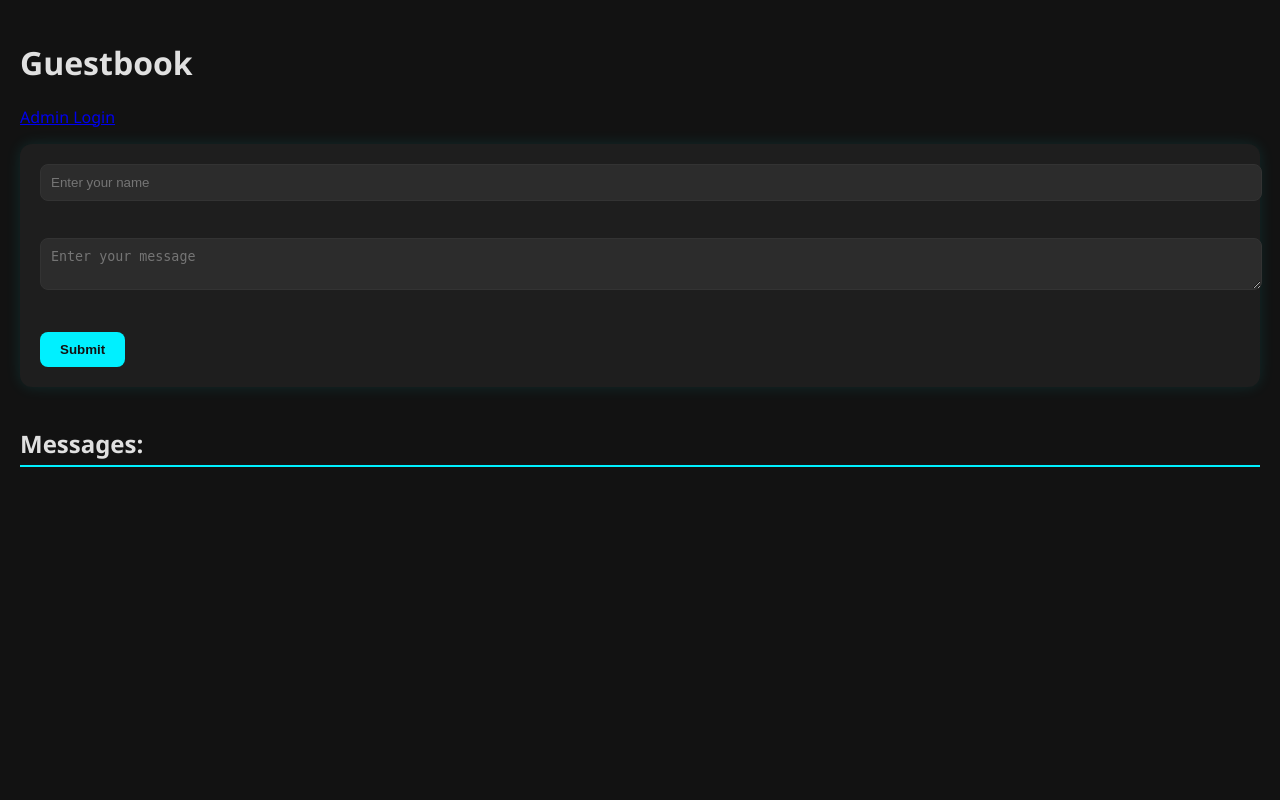
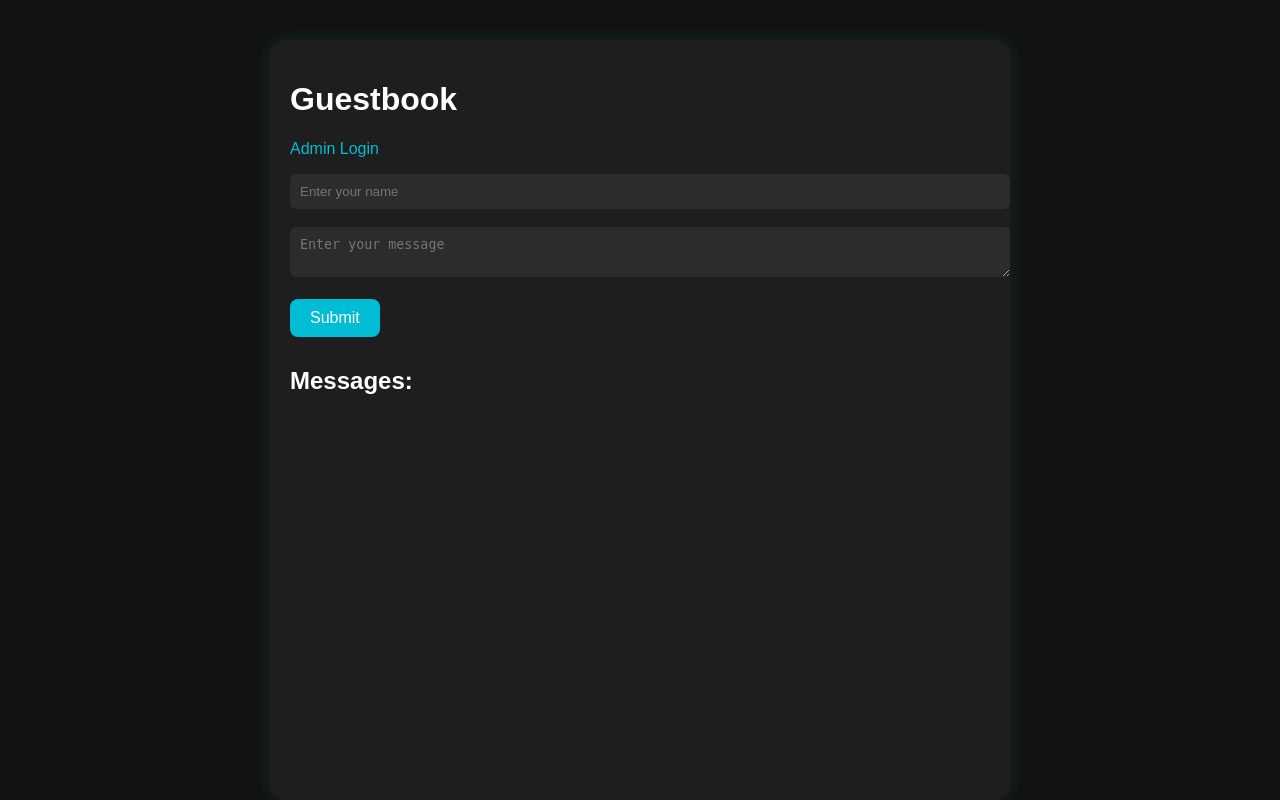
Before and after one commit to thepm-cpu/flask_docker_app, a Flask app: page / in a window 1280 px wide. Run offline with Flask 3, Linux system fonts and the light colour scheme.

Commit message:
updated the width

```diff
--- a/static/style.css
+++ b/static/style.css
@@ -1,91 +1,81 @@
-/* Dark Theme */
 body {
     background-color: #121212;
-    color: #e0e0e0;
-    font-family: 'Segoe UI', Tahoma, Geneva, Verdana, sans-serif;
+    color: #fff;
+    font-family: Arial, sans-serif;
     margin: 0;
-    padding: 20px;
+    padding: 0;
+    display: flex;
+    justify-content: center;
+    min-height: 100vh;
 }
 
-/* Form Styles */
-form {
+.container {
+    width: 90%;
+    max-width: 700px;
+    padding: 20px;
+    margin-top: 40px;
     background-color: #1e1e1e;
-    padding: 20px;
-    border-radius: 12px;
-    margin-bottom: 30px;
-    box-shadow: 0 0 15px rgba(0, 255, 255, 0.1);
+    border-radius: 15px;
+    box-shadow: 0 0 20px rgba(0, 255, 255, 0.1);
 }
 
-input[type="text"],
-textarea {
+form {
+    margin-bottom: 30px;
+    transition: transform 0.4s ease, opacity 0.4s ease;
+    animation: slideFadeIn 0.7s ease forwards;
+}
+
+@keyframes slideFadeIn {
+    0% {
+        transform: translateY(-20px);
+        opacity: 0;
+    }
+    100% {
+        transform: translateY(0);
+        opacity: 1;
+    }
+}
+
+input, textarea {
     width: 100%;
     padding: 10px;
-    margin-bottom: 15px;
-    border: 1px solid #333;
-    border-radius: 8px;
+    border-radius: 6px;
+    border: none;
     background-color: #2c2c2c;
-    color: #fff;
-    transition: border-color 0.3s ease, box-shadow 0.3s ease;
+    color: white;
 }
 
-input:focus,
-textarea:focus {
-    border-color: #00f0ff;
-    box-shadow: 0 0 5px #00f0ff;
-    outline: none;
-}
-
-/* Submit Button */
 button {
-    background-color: #00f0ff;
-    color: #121212;
+    background-color: #00bcd4;
     border: none;
+    color: white;
     padding: 10px 20px;
+    font-size: 1rem;
     border-radius: 8px;
     cursor: pointer;
-    font-weight: bold;
-    transition: background-color 0.3s ease, transform 0.2s ease;
+    transition: background-color 0.3s ease;
 }
 
 button:hover {
-    background-color: #00c4d6;
-    transform: scale(1.05);
-}
-
-/* Message Section */
-h2 {
-    margin-top: 40px;
-    border-bottom: 2px solid #00f0ff;
-    padding-bottom: 5px;
-}
-
-ul {
-    list-style-type: none;
-    padding: 0;
+    background-color: #0097a7;
 }
 
 li {
-    background-color: #1e1e1e;
-    padding: 15px;
-    border-radius: 10px;
     margin-bottom: 15px;
-    box-shadow: 0 0 8px rgba(0, 255, 255, 0.08);
-    transition: transform 0.2s ease;
 }
 
 li:hover {
-    transform: scale(1.02);
+    background-color: #2c2c2c;
+    border-radius: 8px;
+    padding: 8px;
+    transition: background-color 0.3s ease;
 }
 
-/* Timestamps */
-small {
-    display: block;
-    font-size: 0.85em;
-    color: #bbb;
-    margin-top: 5px;
+a {
+    color: #00bcd4;
+    text-decoration: none;
 }
 
-/* Animations (combined with animate.css) */
-.animate__animated {
-    animation-duration: 0.8s;
+a:hover {
+    text-decoration: underline;
 }
--- a/templates/index.html
+++ b/templates/index.html
@@ -1,12 +1,13 @@
 <!DOCTYPE html>
-<html>
+<html lang="en">
 <head>
+    <meta charset="UTF-8">
     <title>Guestbook</title>
     <link rel="stylesheet" href="{{ url_for('static', filename='style.css') }}">
     <link rel="stylesheet" href="https://cdnjs.cloudflare.com/ajax/libs/animate.css/4.1.1/animate.min.css" />
 </head>
 <body class="animate__animated animate__fadeIn">
-
+    <div class="container">
         <h1>Guestbook</h1>
 
         {% if is_admin %}
@@ -15,7 +16,7 @@
             <p><a href="/login">Admin Login</a></p>
         {% endif %}
 
-    <form method="POST">
+        <form method="POST" class="animate__animated animate__fadeInUp">
             <input type="text" name="name" placeholder="Enter your name" required>
             <br><br>
             <textarea name="message" placeholder="Enter your message" required></textarea>
@@ -35,6 +36,6 @@
             </li>
             {% endfor %}
         </ul>
-
+    </div>
 </body>
 </html>
```
Lines whose indentation alone changed are shown as unchanged.
